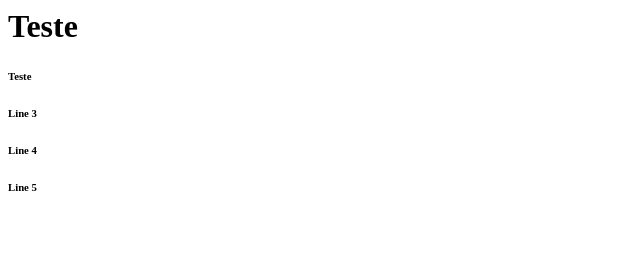
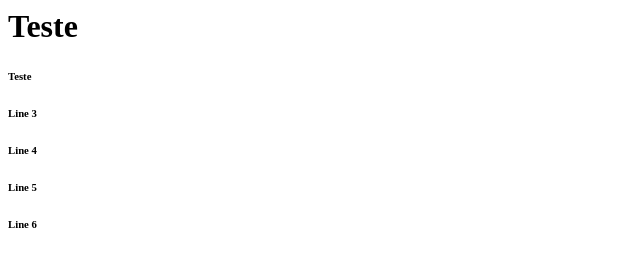
Before and after one commit to antonylima/teste, a plain HTML site: page index.html in a window 1280 px wide. Shown: the full height of the page, 0-640 px from the left. Drawn offline with Linux system fonts and the light colour scheme.

Commit message:
add line 6

```diff
--- a/index.html
+++ b/index.html
@@ -3,3 +3,4 @@
 <h6>Line 3</h6>
 <h6>Line 4</h6>
 <h6>Line 5</h6>
+<h6>Line 6</h6>
```
